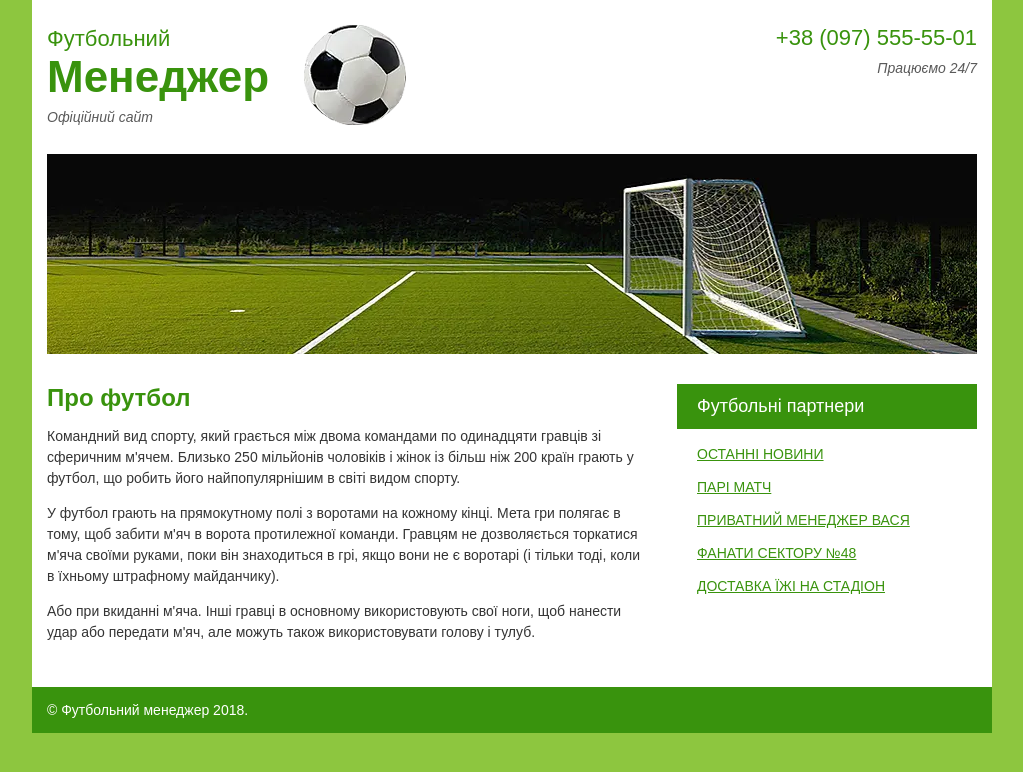
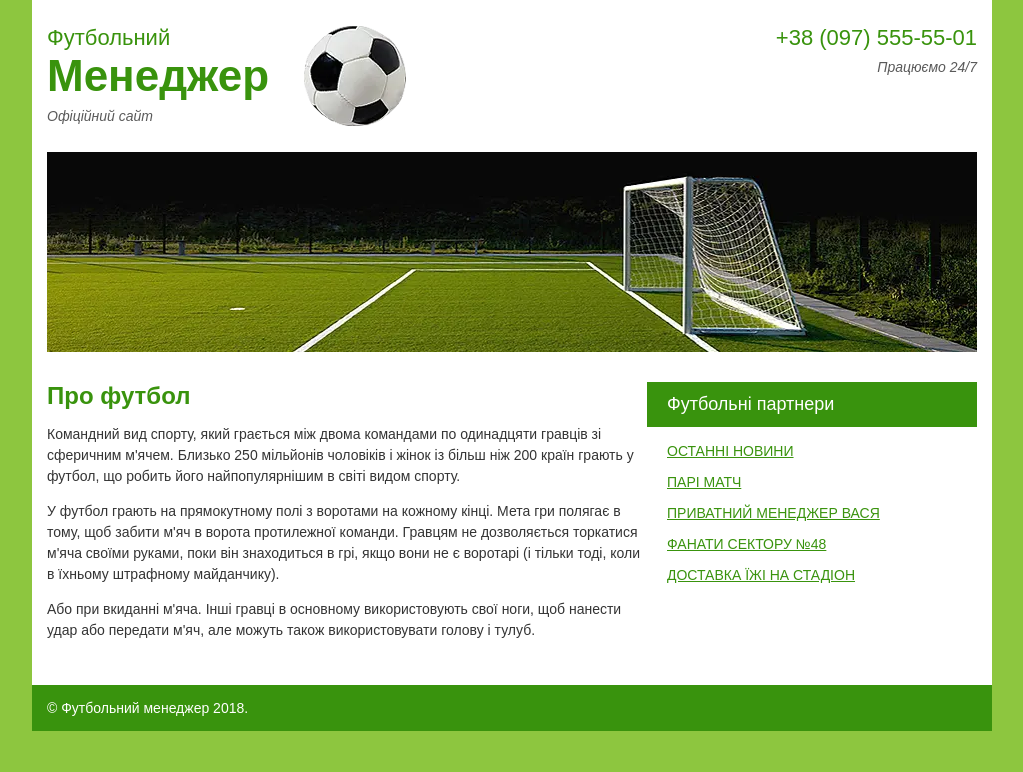
Before and after one commit to DYevheniia/footballmanager, a plain HTML site: page index.html in a window 1280 px wide. Shown: the whole page, without its empty margins (128-1151 px from the left). Drawn offline with Linux system fonts and the light colour scheme.

Commit message:
adaptive

```diff
--- a/css/style.css
+++ b/css/style.css
@@ -1,3 +1,7 @@
+html{
+    font-size: 1px;
+}
+
 /* Green background */
 body {
     margin: 0;
@@ -8,8 +12,8 @@ body {
 /* White background */
 .wrapper {
     margin: 0 auto;
-    max-width: 960px;
-    padding: 0 15px;
+    max-width: 960rem;
+    padding: 0 15rem;
     background-color: #fff;
     box-sizing: border-box;
 }
@@ -17,28 +21,43 @@ body {
 /* Upper part of the site */
 header {
     display: flex;
-    justify-content: space-between;
-    padding: 25px 0;
+    justify-content: center;
+    flex-wrap: wrap;
+    row-gap: 20rem;
+    padding: 25rem 0;
 }
 
 /* Logo */
 .logo {
     display: flex;
+    justify-content: center;
     align-items: center;
+    flex-wrap: wrap;
+    row-gap: 15rem;
+}
+
+.logo p{
+    text-align: center;
+}
+
+.logo b {
+    display: block;
+    font-size: 44rem;
 }
 
 .logo p,
 .contacts a {
     margin: 0;
     color: #39930d;
-    font-size: 22px;
+    font-size: 22rem;
     text-decoration: none;
     transition: .5s ease all;
 }
 
+
 .contacts a {
     display: block;
-    margin-bottom: 8px;
+    margin-bottom: 8rem;
     cursor: url(../cursor/ball.cur), auto;
 }
 
@@ -46,31 +65,29 @@ header {
     margin: 0;
 }
 
-.logo b {
-    display: block;
-    font-size: 44px;
-}
-
 .logo i,
 .contacts i {
-    margin-bottom: 26px;
+    margin-bottom: 26rem;
     color: #5a5a5a;
     font-style: italic;
-    font-size: 14px;
+    font-size: 14rem;
 }
 
 .logo img {
-    padding: 0 35px;
+    padding: 0 35rem;
 }
 
 /* How to contact us */
 .contacts p {
-    text-align: right;
+    text-align: center;
 }
 
 /* Main picture */
 .main-pic {
     width: 100%;
+    object-fit: cover;
+    object-position: 75%;
+    height: 200rem;
     vertical-align: bottom;
 }
 
@@ -78,51 +95,58 @@ header {
 main {
     display: flex;
     justify-content: space-between;
-    padding: 30px 0 30px;
+    flex-wrap: wrap-reverse;
+    padding: 30rem 0 30rem;
 }
 
 /* Main text */
 main h1 {
     margin: 0;
     color: #39930d;
-    font-size: 24px;
+    font-size: 24rem;
 }
 
 .main-text {
-    max-width: 600px;
+    max-width: 600rem;
 }
 
 main p {
     color: #343434;
-    font-size: 14px;
+    font-size: 14rem;
     line-height: 1.5em;
 }
 
 /* Side menu */
 .menu {
-    width: 300px;
+    min-width: 300rem;
+    width: 100%;
 }
 
 .menu p {
     margin: 0;
-    padding: 9px 20px;
+    padding: 9rem 20rem;
     color: #fff;
-    font-size: 18px;
+    font-size: 18rem;
     background-color: #39930d;
 }
 
 .menu ul {
-    padding-left: 20px;
+    margin: 0;
+    margin-bottom: 15rem;
+    padding-top: 16rem;
+    padding-left: 20rem;
+    padding-bottom: 16rem;
     list-style: none;
+    background-color: #f2ffdf;
 }
 
 .menu li {
-    margin-bottom: 15px;
+    margin-bottom: 15rem;
 }
 
 .menu a {
     color: #39930d;
-    font-size: 14px;
+    font-size: 14rem;
     text-decoration: underline;
     text-transform: uppercase;
     transition: .5s ease all;
@@ -136,14 +160,42 @@ main p {
 
 /* Bottom line of the site */
 footer{
-    margin: 0 -15px;
-    padding: 15px;
+    margin: 0 -15rem;
+    padding: 15rem;
     background-color: #39930d;
 }
 
 footer p{
     margin: 0;
     color: #ffffff;
-    font-size: 14px;
+    font-size: 14rem;
+}
+
+@media screen and (min-width:425px){
+    .logo{
+        justify-content: flex-start;
+    }
+
+    .logo p{
+        text-align: left;
+    }
+
 
 }
+
+@media screen and (min-width:625px){
+    header{
+        justify-content: space-between;
+    }
+    .contacts p {
+        text-align: right;
+    }
+
+    main{
+        flex-wrap: nowrap;
+    }
+
+    .menu ul{
+        background-color: transparent;
+    }
+}
--- a/index.html
+++ b/index.html
@@ -4,7 +4,7 @@
 <head>
     <meta charset="UTF-8">
     <meta http-equiv="X-UA-Compatible" content="IE=edge">
-    <meta name="viewport" content="width=device-width, initial-scale=1.0">
+    <meta name="viewport" content="width=device-width, initial-scale=1.0, maximum-scale-2.0, minimum-scale-1.0">
     <link rel="stylesheet" href="css/style.css  ">
     <title>Офіційний сайт футбольного менеджера. Про футбол, новити у футболі.</title>
 </head>
```
